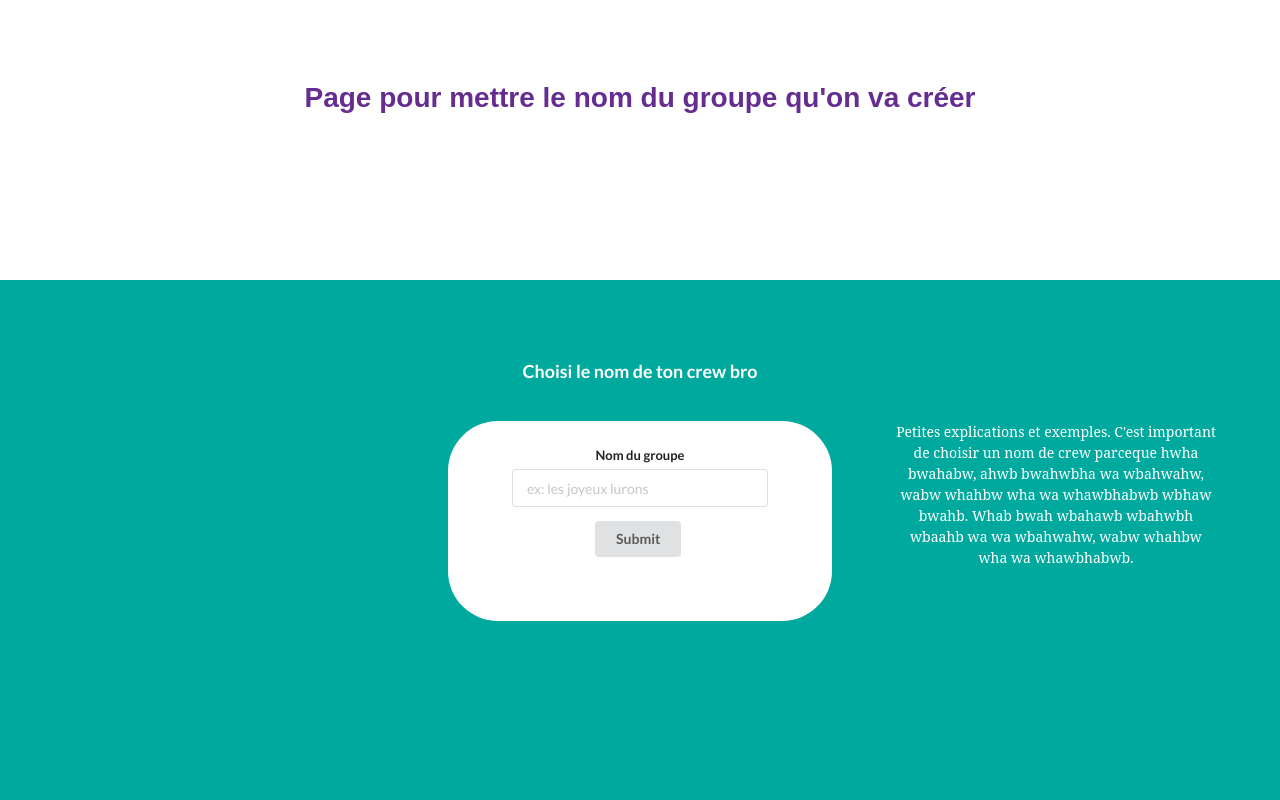
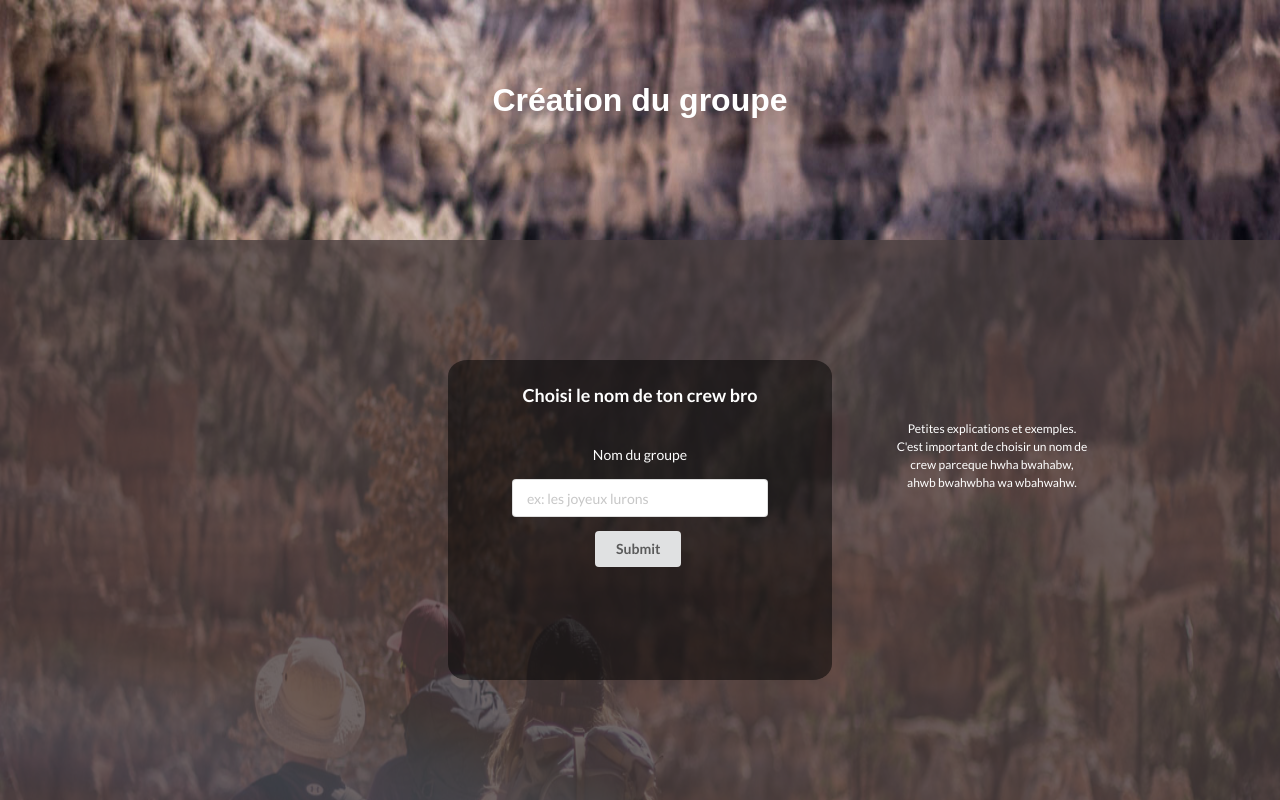
Before and after one commit to AlexB44/fiveyears, a website: page imports/static/goPage.html in a window 1280 px wide. Drawn offline with Linux system fonts and the light colour scheme; files that its build step writes are made by us from their sources.

Commit message:
New goPage update

```diff
--- a/imports/static/main.css
+++ b/imports/static/css/main.css
@@ -154,19 +154,28 @@ svg {
 	  GOPAGE - GOPAGE - GOPAGE - GOPAGE - GOPAGE - GOPAGE
 \*==========================================================*/
 
+#gopage {
+	height: 100vh;
+	width: 100vw;
+	background: url("../img/back_go.jpg") no-repeat fixed;
+ 	background-size: 100vw;
+ 	-webkit-background-size: 100vw;
+}
+
 /*===============================*\
 	GOPAGE - BANNER
 \*===============================*/
 
 .gopage__banner {
-	height: 35vh;
+	height: 30vh;
 	width: 100vw;
 }
 
 .gopage__banner h1 {
 	padding-top: 10vh;
-	color: #662D91;
+	color: #FFF;
 	font-family: 'Oxygen', sans-serif;
+	font-size: 32px;
 	text-align: center;
 }
 
@@ -175,27 +184,25 @@ svg {
 \*===============================*/
 
 .gopage__content {
-	height: 65vh;
+	height: 70vh;
 	width: 100vw;
 	color: #FFF;
 	font-family: 'Lato', sans-serif;
 	text-align: center;
-	background-color: #00A99D;
-}
-
-.gopage__content h3 {
-	padding-bottom: 3vh;
-	padding-top: 10vh;
+	background-color: #4a3f3f;
+	background-color: rgba(74, 63, 63, 0.8);
+	position: relative;
 }
 
 .gopage__content--form {
 	display: inline-block;
-	margin: 0 auto;
-	height: 25vh;
+	margin-top: 15vh;
+	height: 40vh;
 	width: 30vw;
+	background-color: rgba(0, 0, 0, 0.5);
+	border-radius: 5%;
+	color: #FFF;
 	text-align: center;
-	border-radius: 50px;
-	background-color: #FFF;
 }
 
 .gopage__content form {
@@ -204,15 +211,25 @@ svg {
 	width: 20vw;
 }
 
-.gopage__content p {
+.gopage__content h3 {
+	padding-top: 3vh;
+}
+
+.gopage__content form p {
+	color:#FFF;
+}
+
+.gopage__content p:last-child {
 	display: inline-block;
 	float: right;
-	padding-left: 5vw;
+	margin-left: 5vw;
 	position: absolute;
+	top: 50%;
+  	transform: translateY(-50%);
 	height: 25vh;
-	width: 30vw;
-	font-family: 'Noto Serif', serif;
-	font-size: 13x;
+	width: 15vw;
+	font-family: 'Lato', sans-serif;
+	font-size: 12px;
 	line-height: 1.5;
 }
 
--- a/imports/static/goPage.html
+++ b/imports/static/goPage.html
@@ -2,27 +2,28 @@
 <html>
 <head>
   <meta http-equiv="content-type" content="text/html; charset=utf-8" />
-  <link rel="stylesheet" type="text/css" href="main.css">
+  <link rel="stylesheet" type="text/css" href="css/main.css">
   <link rel="stylesheet" type="text/css" href="reset.css">
 
   <link rel="stylesheet" type="text/css" href="semantic/semantic.min.css">
   <script src="semantic/semantic.min.js"></script>
 
 </head>
-<body>
+<body id="gopage">
 <!-- <template name="goPage"> -->
   <div class="gopage__banner">
-    <h1>Page pour mettre le nom du groupe qu'on va créer</h1>
+
+    <h1>Création du groupe</h1>
+
   </div>
 
   <div class="gopage__content">
 
-    <h3>Choisi le nom de ton crew bro</h3>
-
     <div class="gopage__content--form">
+      <h3>Choisi le nom de ton crew bro</h3>
       <form class="ui form js-createGroup">
         <div class="field">
-          <label>Nom du groupe</label>
+          <p>Nom du groupe</p>
           <input name="name" placeholder="ex: les joyeux lurons" type="text">
         </div>
         <div class="ui error message"></div>
@@ -30,7 +31,7 @@
       </form>
     </div>
 
-    <p>Petites explications et exemples. C'est important de choisir un nom de crew parceque hwha bwahabw, ahwb bwahwbha wa wbahwahw, wabw whahbw wha wa whawbhabwb wbhaw bwahb. Whab bwah wbahawb wbahwbh wbaahb wa wa wbahwahw, wabw whahbw wha wa whawbhabwb.
+    <p>Petites explications et exemples. C'est important de choisir un nom de crew parceque hwha bwahabw, ahwb bwahwbha wa wbahwahw.
     </p>
 
   </div>
```
Also changed, not shown: imports/static/css/reset.css (renamed from imports/static/reset.css), imports/static/img/back_go.jpg (added), imports/static/img/backadventure.jpg (deleted), imports/static/img/steps.jpg (deleted).
